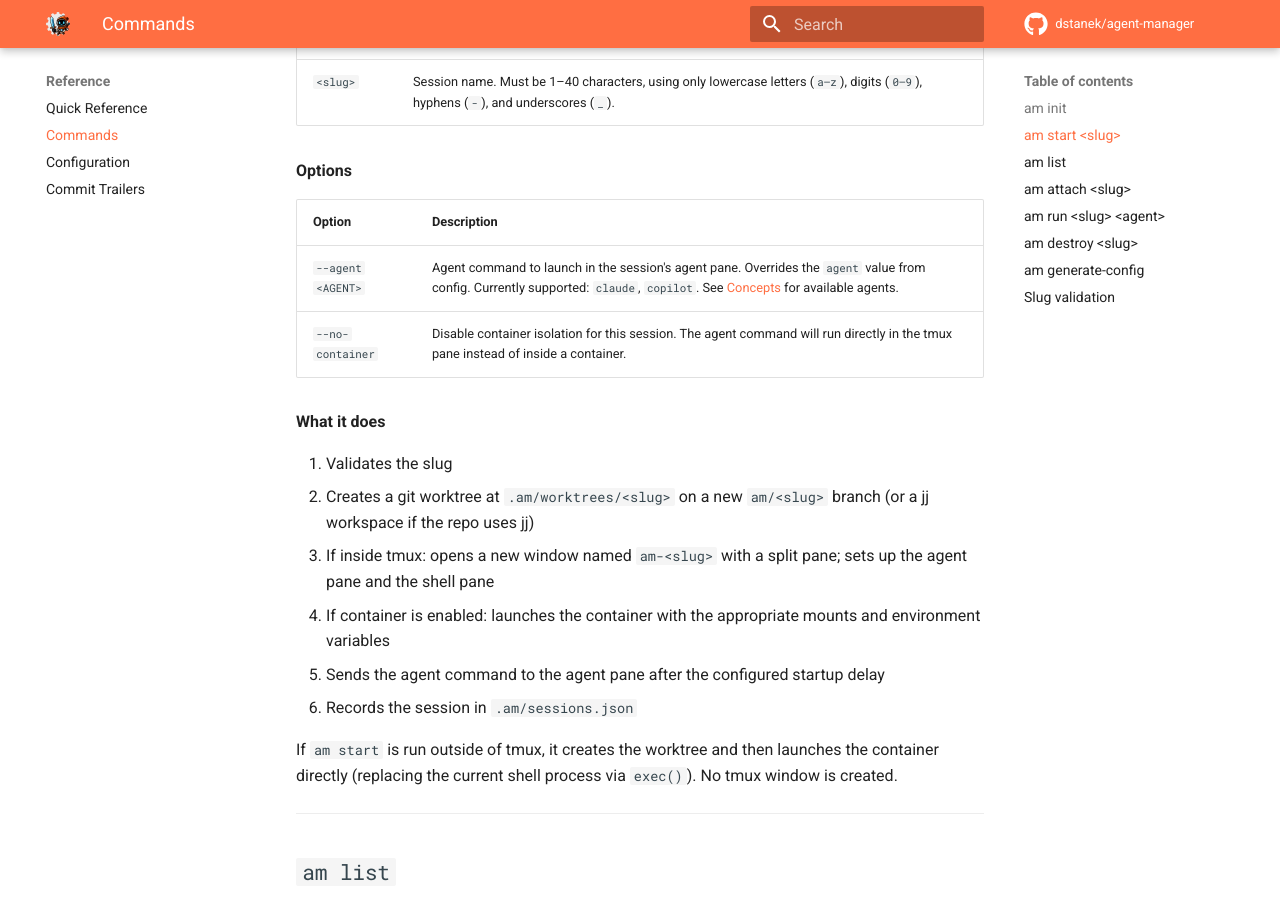
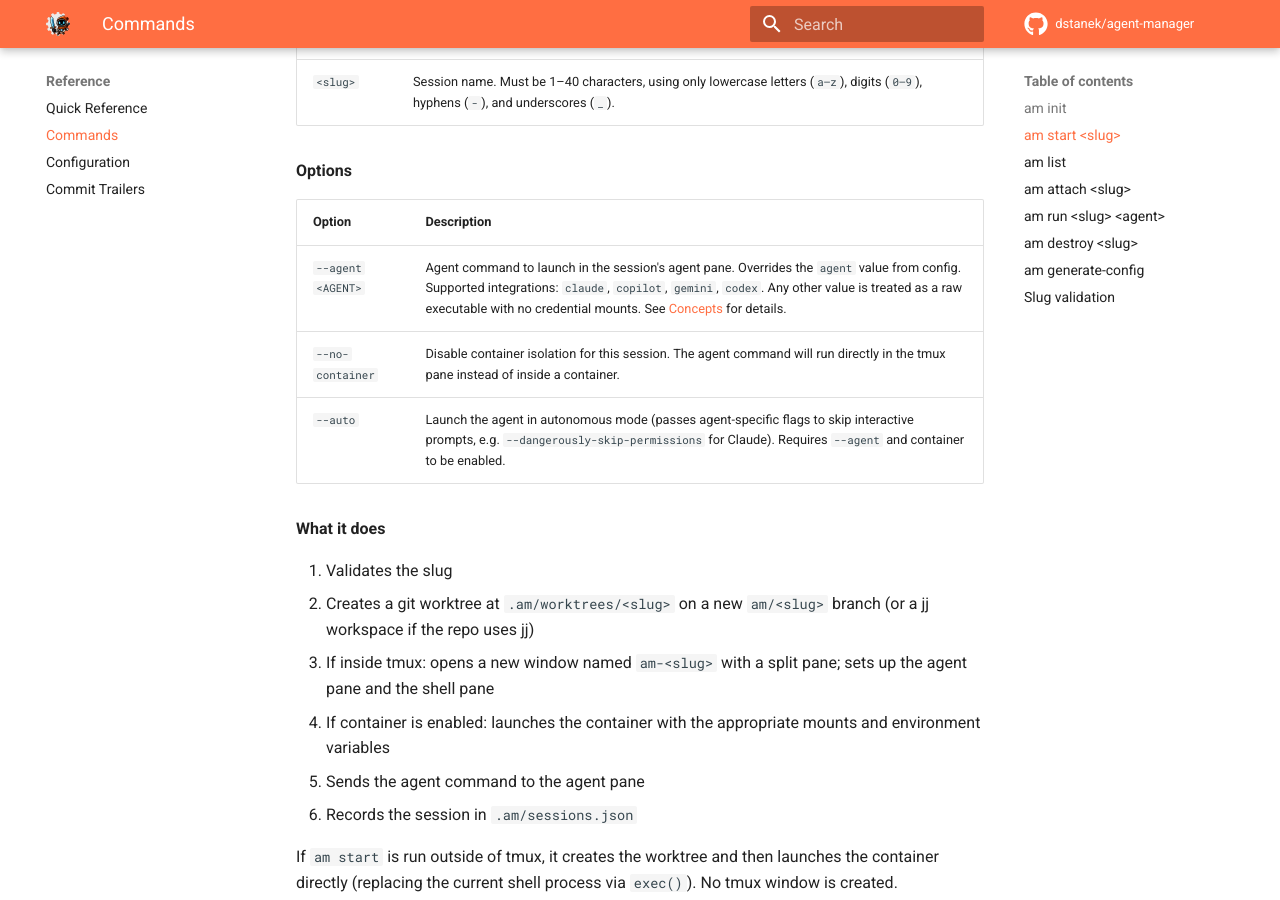
Before and after one commit to dstanek/am, an MkDocs documentation site: the page built from docs/reference/commands.md, in a window 1280 px wide and 900 px high, scrolled down 1153 px. Built offline with MkDocs 1.6.1 and Material for MkDocs 9.7.7, drawn with Linux system fonts in a browser that asks for light colours; comment, search, counter and statistics services are not loaded.

Commit message:
docs(commands): fix --agent valid values and add --auto to am start options
Update --agent description to list all supported integrations (claude,
copilot, gemini, codex) and clarify that unknown values are treated as
raw executables. Add --auto flag to the options table. Remove stale
reference to startup delay in the "what it does" steps.

---
Auto-Piloted-By: am via Claude Code

```diff
--- a/docs/reference/commands.md
+++ b/docs/reference/commands.md
@@ -48,8 +48,9 @@ am start <slug> [OPTIONS]
 
 | Option | Description |
 |---|---|
-| `--agent <AGENT>` | Agent command to launch in the session's agent pane. Overrides the `agent` value from config. Currently supported: `claude`, `copilot`. See [Concepts](../concepts.md#agent-integrations) for available agents. |
+| `--agent <AGENT>` | Agent command to launch in the session's agent pane. Overrides the `agent` value from config. Supported integrations: `claude`, `copilot`, `gemini`, `codex`. Any other value is treated as a raw executable with no credential mounts. See [Concepts](../concepts.md#agent-integrations) for details. |
 | `--no-container` | Disable container isolation for this session. The agent command will run directly in the tmux pane instead of inside a container. |
+| `--auto` | Launch the agent in autonomous mode (passes agent-specific flags to skip interactive prompts, e.g. `--dangerously-skip-permissions` for Claude). Requires `--agent` and container to be enabled. |
 
 **What it does**
 
@@ -57,7 +58,7 @@ am start <slug> [OPTIONS]
 2. Creates a git worktree at `.am/worktrees/<slug>` on a new `am/<slug>` branch (or a jj workspace if the repo uses jj)
 3. If inside tmux: opens a new window named `am-<slug>` with a split pane; sets up the agent pane and the shell pane
 4. If container is enabled: launches the container with the appropriate mounts and environment variables
-5. Sends the agent command to the agent pane after the configured startup delay
+5. Sends the agent command to the agent pane
 6. Records the session in `.am/sessions.json`
 
 If `am start` is run outside of tmux, it creates the worktree and then launches the container directly (replacing the current shell process via `exec()`). No tmux window is created.
```
